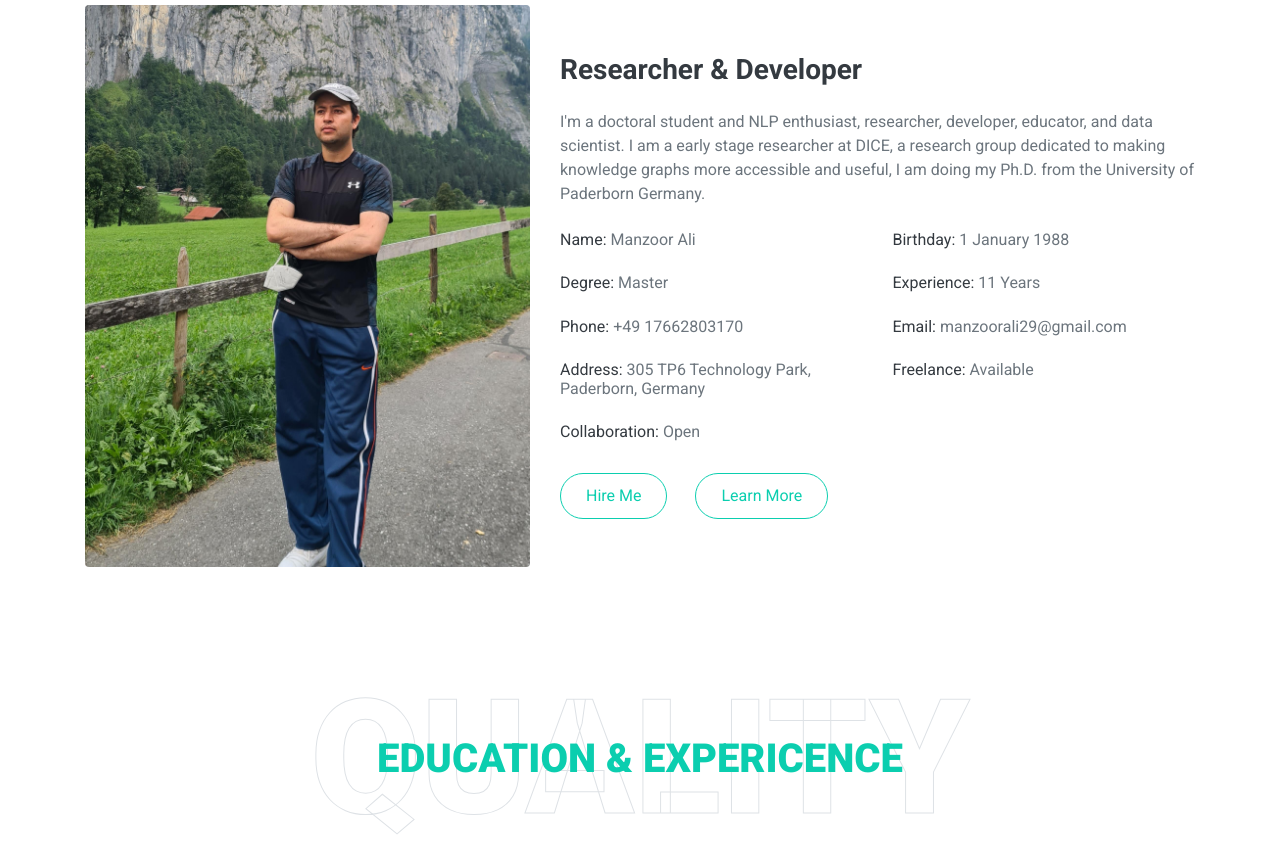
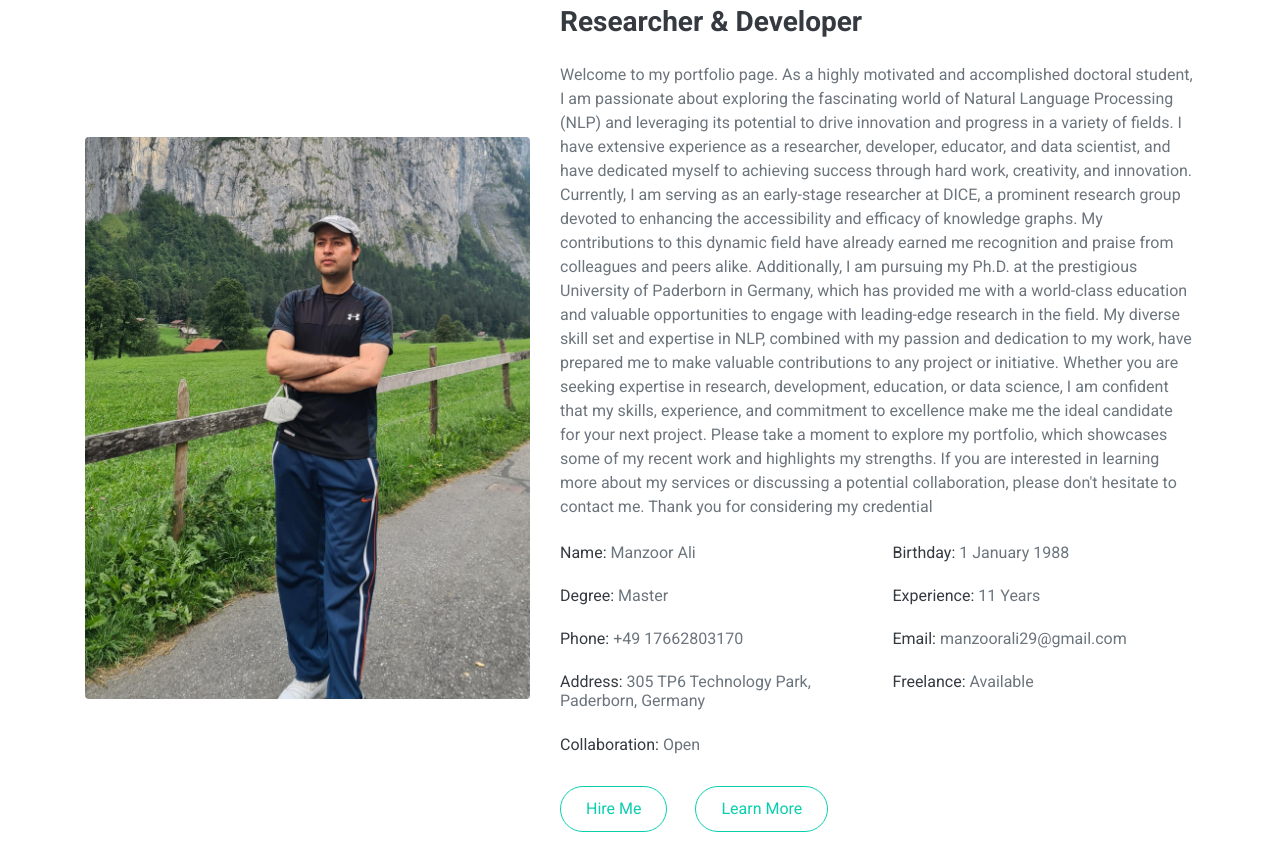
Before and after one commit to manzoorali29/manzoorali29.github.io, a plain HTML site: page protfolio/index.html in a window 1280 px wide. Shown: the part 1091-1951 px from the top of the page. Drawn offline with nearby package versions, Linux system fonts and the light colour scheme.

Commit message:
Update index.html

```diff
--- a/protfolio/index.html
+++ b/protfolio/index.html
@@ -111,7 +111,13 @@
                 </div>
                 <div class="col-lg-7">
                     <h3 class="mb-4">Researcher & Developer</h3>
-                    <p>I'm a doctoral student and NLP enthusiast, researcher, developer, educator, and data scientist. I am a early stage researcher at DICE, a research group dedicated to making knowledge graphs more accessible and useful, I am doing my Ph.D. from the University of Paderborn Germany.</p>
+                    <p>Welcome to my portfolio page. As a highly motivated and accomplished doctoral student, I am passionate about exploring the fascinating world of Natural Language Processing (NLP) and leveraging its potential to drive innovation and progress in a variety of fields. I have extensive experience as a researcher, developer, educator, and data scientist, and have dedicated myself to achieving success through hard work, creativity, and innovation.
+
+Currently, I am serving as an early-stage researcher at DICE, a prominent research group devoted to enhancing the accessibility and efficacy of knowledge graphs. My contributions to this dynamic field have already earned me recognition and praise from colleagues and peers alike. Additionally, I am pursuing my Ph.D. at the prestigious University of Paderborn in Germany, which has provided me with a world-class education and valuable opportunities to engage with leading-edge research in the field.
+
+My diverse skill set and expertise in NLP, combined with my passion and dedication to my work, have prepared me to make valuable contributions to any project or initiative. Whether you are seeking expertise in research, development, education, or data science, I am confident that my skills, experience, and commitment to excellence make me the ideal candidate for your next project.
+
+Please take a moment to explore my portfolio, which showcases some of my recent work and highlights my strengths. If you are interested in learning more about my services or discussing a potential collaboration, please don't hesitate to contact me. Thank you for considering my credential</p>
                     <div class="row mb-3">
                         <div class="col-sm-6 py-2"><h6>Name: <span class="text-secondary">Manzoor Ali</span></h6></div>
                         <div class="col-sm-6 py-2"><h6>Birthday: <span class="text-secondary">1 January 1988</span></h6></div>
```
